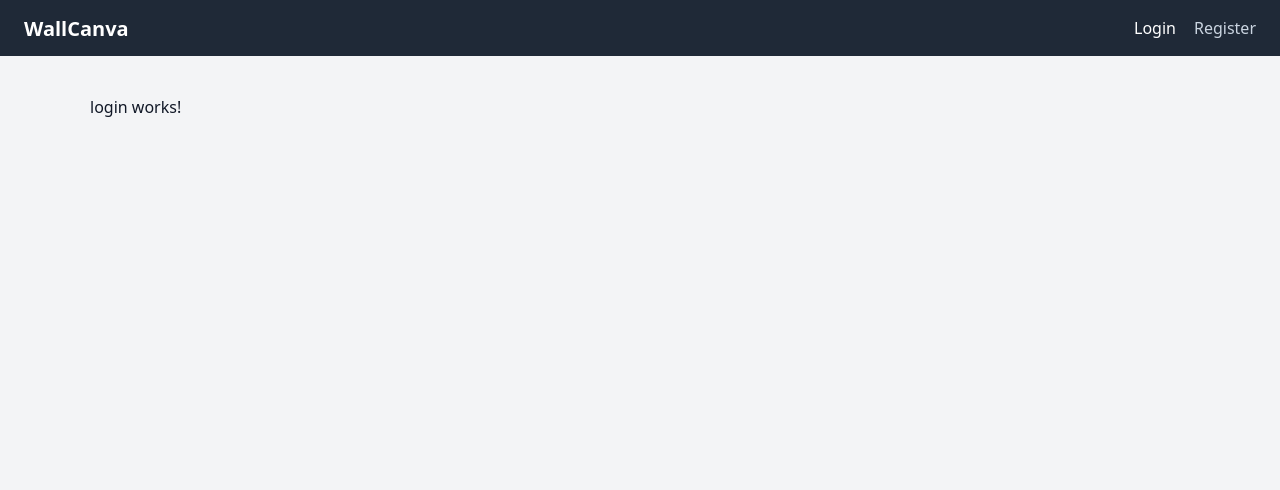
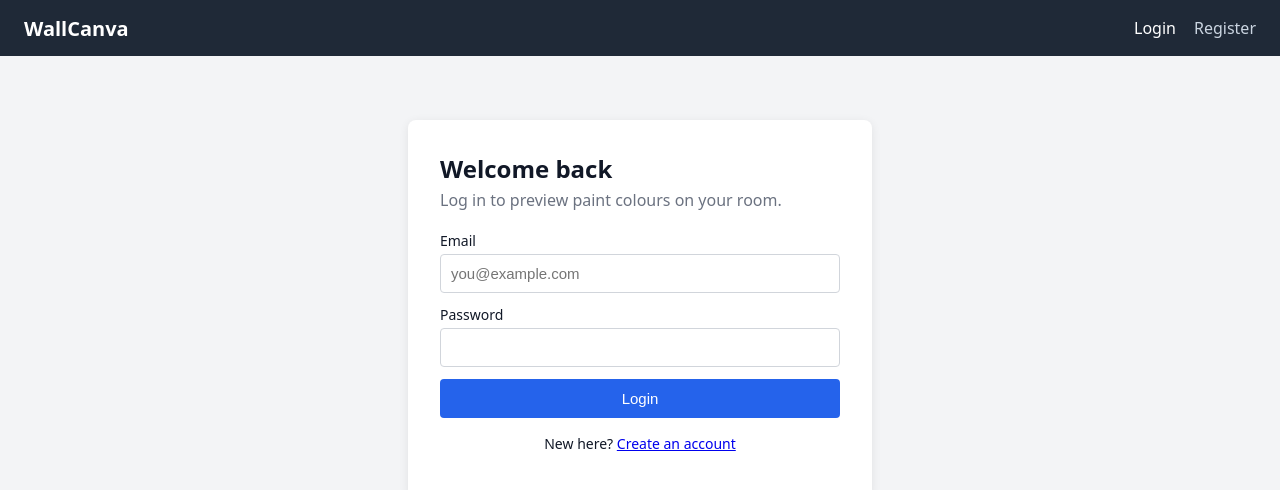
Before and after one commit to riya-aggarwal31072003/WallCanva, an Angular app in the folder client/: page /login in a window 1280 px wide. Shown: the top 490 px of the page. Built offline with nearby package versions, Linux system fonts and the light colour scheme.

Commit message:
feat(client): add login page with validation

```diff
--- a/client/src/app/pages/login/login.html
+++ b/client/src/app/pages/login/login.html
@@ -1 +1,32 @@
-<p>login works!</p>
+<div class="card">
+  <h2>Welcome back</h2>
+  <p class="sub">Log in to preview paint colours on your room.</p>
+
+  <form [formGroup]="form" (ngSubmit)="submit()">
+    <label>
+      Email
+      <input type="email" formControlName="email" placeholder="you@example.com" />
+    </label>
+    @if (form.controls.email.touched && form.controls.email.invalid) {
+      <small class="err">Enter a valid email.</small>
+    }
+
+    <label>
+      Password
+      <input type="password" formControlName="password" />
+    </label>
+    @if (form.controls.password.touched && form.controls.password.invalid) {
+      <small class="err">Password is required.</small>
+    }
+
+    @if (error()) {
+      <div class="alert">{{ error() }}</div>
+    }
+
+    <button type="submit" [disabled]="loading()">
+      {{ loading() ? 'Logging in...' : 'Login' }}
+    </button>
+  </form>
+
+  <p class="foot">New here? <a routerLink="/register">Create an account</a></p>
+</div>
--- a/client/src/app/pages/login/login.scss
+++ b/client/src/app/pages/login/login.scss
@@ -0,0 +1,37 @@
+.card {
+  max-width: 400px;
+  margin: 40px auto;
+  background: #fff;
+  padding: 32px;
+  border-radius: 8px;
+  box-shadow: 0 2px 10px rgba(0, 0, 0, 0.08);
+}
+
+h2 { margin: 0 0 4px; }
+.sub { color: #6b7280; margin: 0 0 20px; }
+
+form { display: flex; flex-direction: column; gap: 12px; }
+
+label { display: flex; flex-direction: column; gap: 4px; font-size: 14px; font-weight: 500; }
+
+input {
+  padding: 10px;
+  border: 1px solid #d1d5db;
+  border-radius: 4px;
+  font-size: 15px;
+}
+
+button {
+  padding: 11px;
+  background: #2563eb;
+  color: #fff;
+  border: 0;
+  border-radius: 4px;
+  font-size: 15px;
+  cursor: pointer;
+  &:disabled { opacity: 0.6; cursor: not-allowed; }
+}
+
+.err { color: #dc2626; }
+.alert { background: #fee2e2; color: #991b1b; padding: 10px; border-radius: 4px; font-size: 14px; }
+.foot { text-align: center; margin-top: 16px; font-size: 14px; }
--- a/client/src/app/pages/login/login.ts
+++ b/client/src/app/pages/login/login.ts
@@ -1,9 +1,42 @@
-import { Component } from '@angular/core';
+import { Component, inject, signal } from '@angular/core';
+import { FormBuilder, ReactiveFormsModule, Validators } from '@angular/forms';
+import { Router, RouterLink } from '@angular/router';
+import { AuthService } from '../../core/services/auth';
 
 @Component({
   selector: 'app-login',
-  imports: [],
+  imports: [ReactiveFormsModule, RouterLink],
   templateUrl: './login.html',
   styleUrl: './login.scss',
 })
-export class Login {}
+export class Login {
+  private fb = inject(FormBuilder);
+  private auth = inject(AuthService);
+  private router = inject(Router);
+
+  loading = signal(false);
+  error = signal('');
+
+  form = this.fb.nonNullable.group({
+    email: ['', [Validators.required, Validators.email]],
+    password: ['', [Validators.required]],
+  });
+
+  submit() {
+    if (this.form.invalid) {
+      this.form.markAllAsTouched();
+      return;
+    }
+    this.loading.set(true);
+    this.error.set('');
+
+    const { email, password } = this.form.getRawValue();
+    this.auth.login(email, password).subscribe({
+      next: () => this.router.navigate(['/dashboard']),
+      error: (err) => {
+        this.loading.set(false);
+        this.error.set(err.error?.message || 'Login failed. Check your details.');
+      },
+    });
+  }
+}
```
